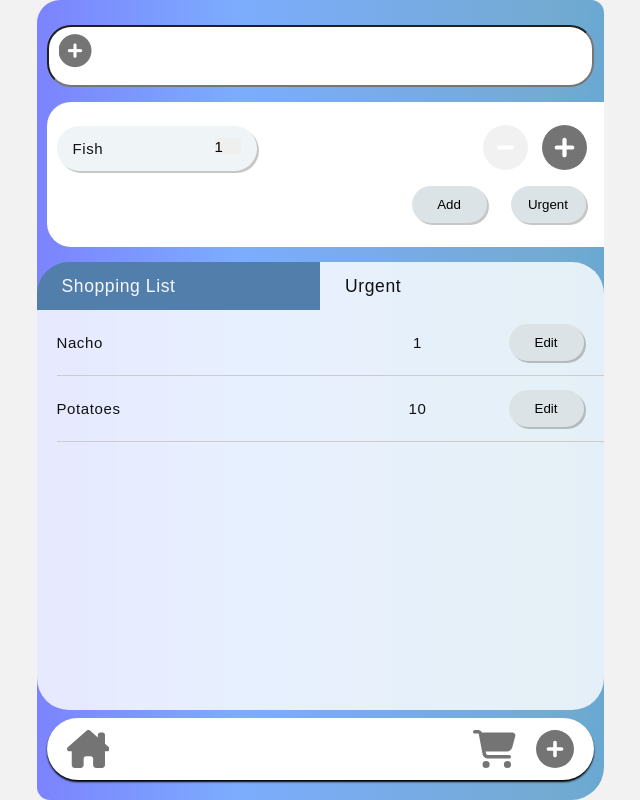
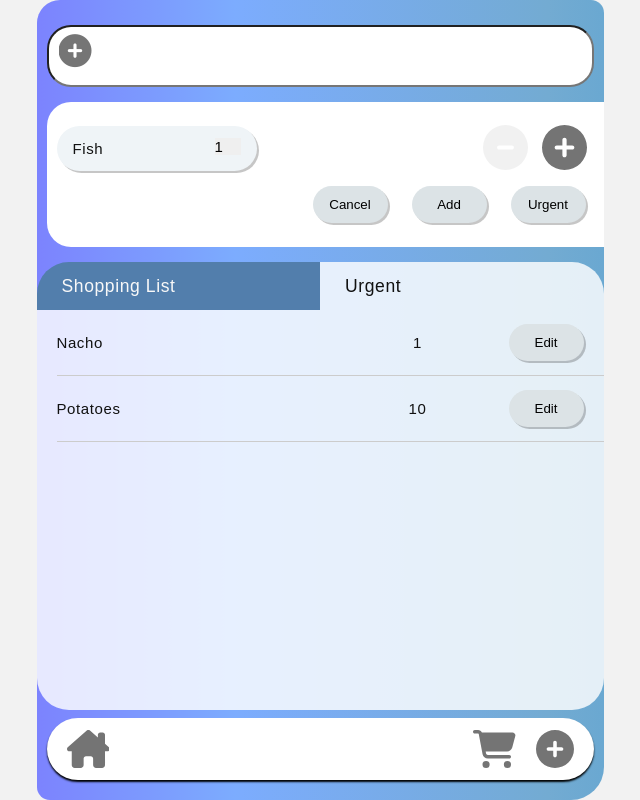
Before and after one commit to siramsay/shop-app-vue3, a Vue app: page / in a window 1280 px wide. Both pictures are taken after a click on the item "Fish". Shown: the whole page, without its empty margins (320-960 px from the left). Built offline with nearby package versions, Linux system fonts and the light colour scheme.

Commit message:
Add cancel button and method

```diff
--- a/src/App.vue
+++ b/src/App.vue
@@ -57,6 +57,9 @@ export default {
     addPreviousItem(item) {
       this.newItem.push({index: item, itemName: item, num: 1});
       this.inputItem = '';
+    },
+    cancelNewItem() {
+      this.newItem.pop();
     },
     createShopListArray() {
       this.shopListArray = [];
@@ -236,6 +239,7 @@ export default {
         </span>
         </div>
         <div class="add-wrapper">
+          <button v-on:click="cancelNewItem" class="button-round">Cancel</button>
           <button v-on:click="addToShopList(index, item.itemName, item.num); currentList = false" class="button-round">Add</button>
           <button v-on:click="addToShopList(index, item.itemName, item.num, item.urgent = true); currentList = true" class="button-round">Urgent</button>
         </div>
```
